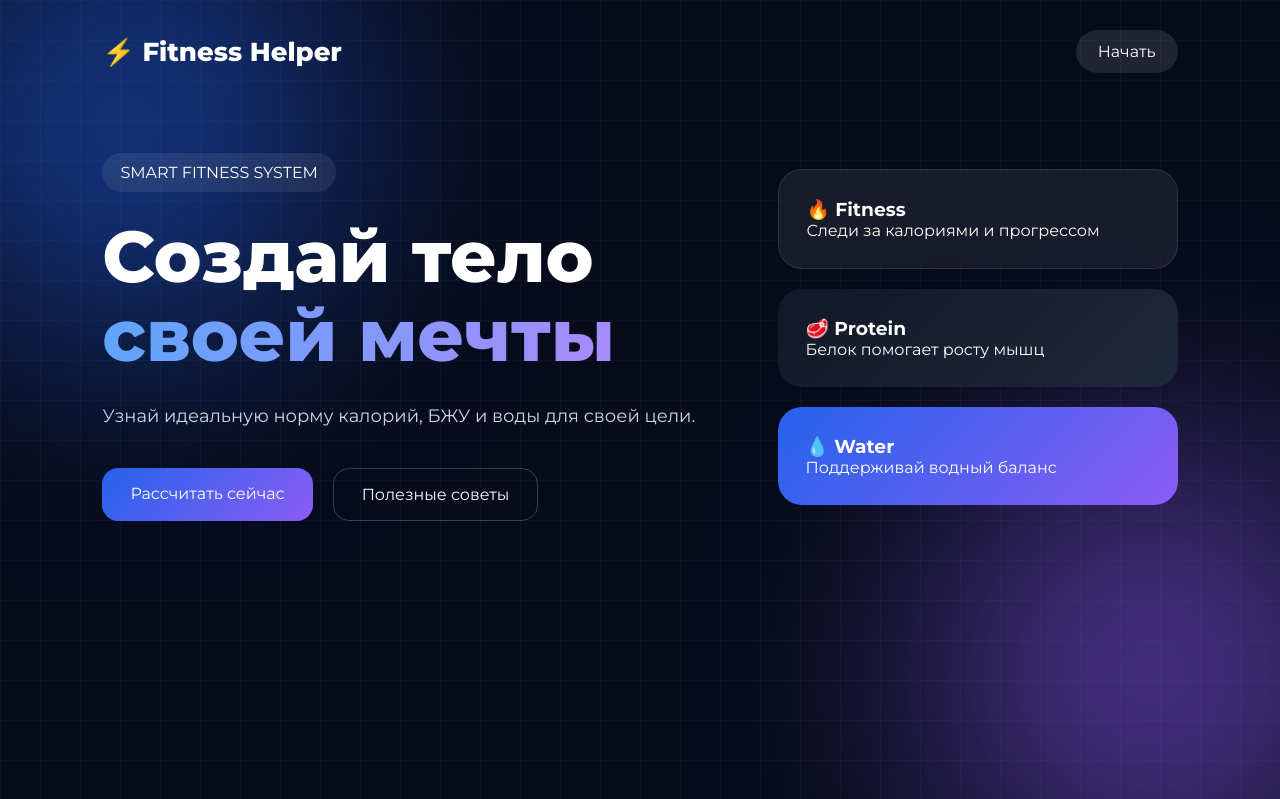
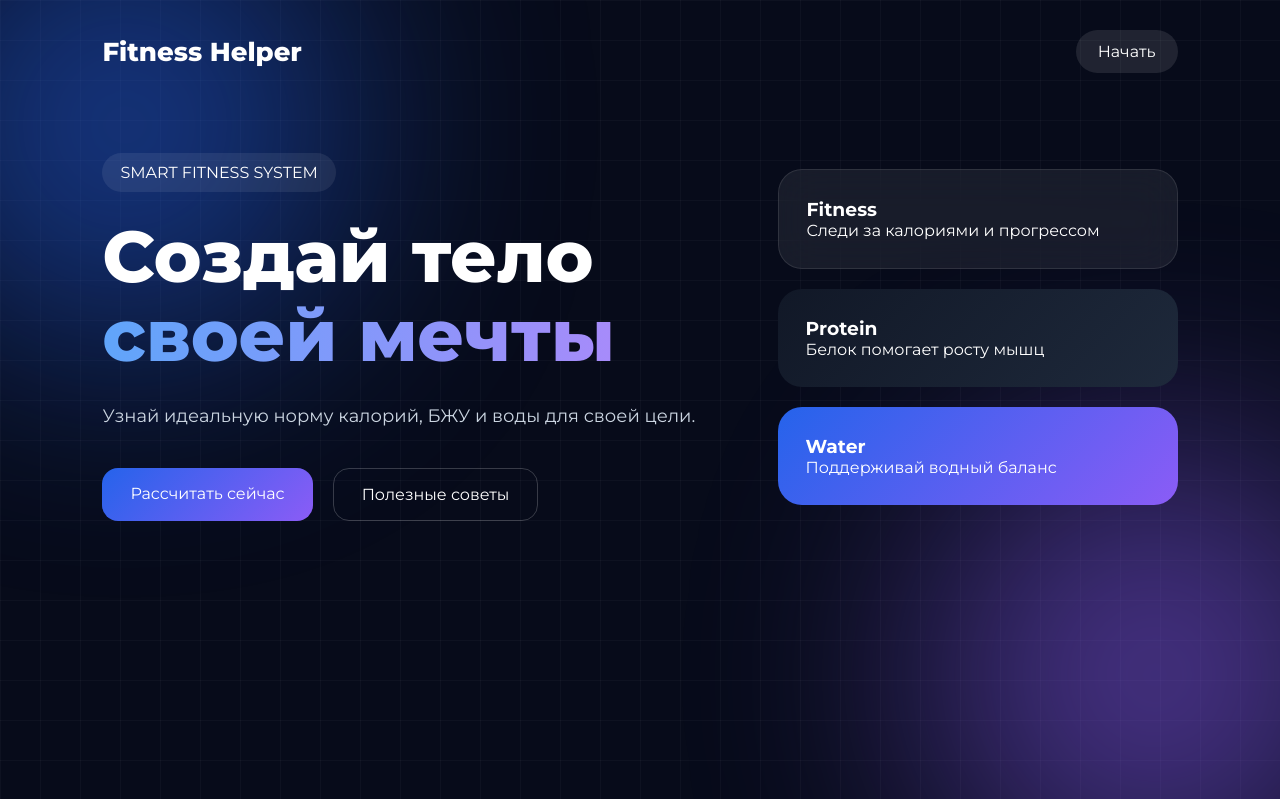
Before and after one commit to jangerino/fitnes-helper, a Flask app: page / in a window 1280 px wide. Shown: the top 799 px of the page. Run offline with Flask 3, Linux system fonts and the light colour scheme.

Commit message:
Обновил код в VS Code

```diff
--- a/templates/index.html
+++ b/templates/index.html
@@ -21,7 +21,7 @@
 <header class="hero">
 
     <nav class="navbar">
-        <div class="logo">⚡ Fitness Helper</div>
+        <div class="logo">Fitness Helper</div>
         <a href="#calculator" class="nav-btn">Начать</a>
     </nav>
 
@@ -60,17 +60,17 @@
         <div class="hero-cards">
 
             <div class="mini-card glass">
-                <h3>🔥 Fitness</h3>
+                <h3>Fitness</h3>
                 <p>Следи за калориями и прогрессом</p>
             </div>
 
             <div class="mini-card dark-card">
-                <h3>🥩 Protein</h3>
+                <h3>Protein</h3>
                 <p>Белок помогает росту мышц</p>
             </div>
 
             <div class="mini-card gradient-card">
-                <h3>💧 Water</h3>
+                <h3>Water</h3>
                 <p>Поддерживай водный баланс</p>
             </div>
 
```
